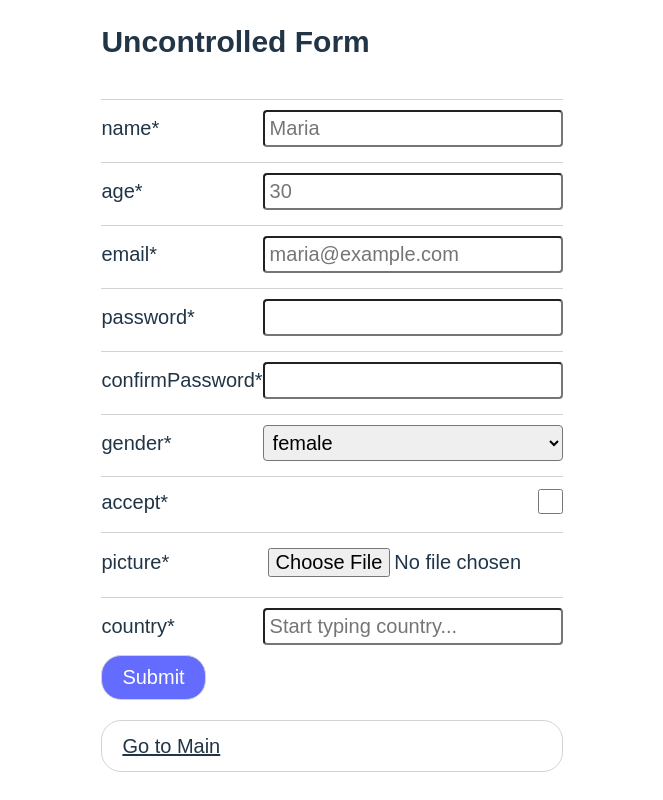
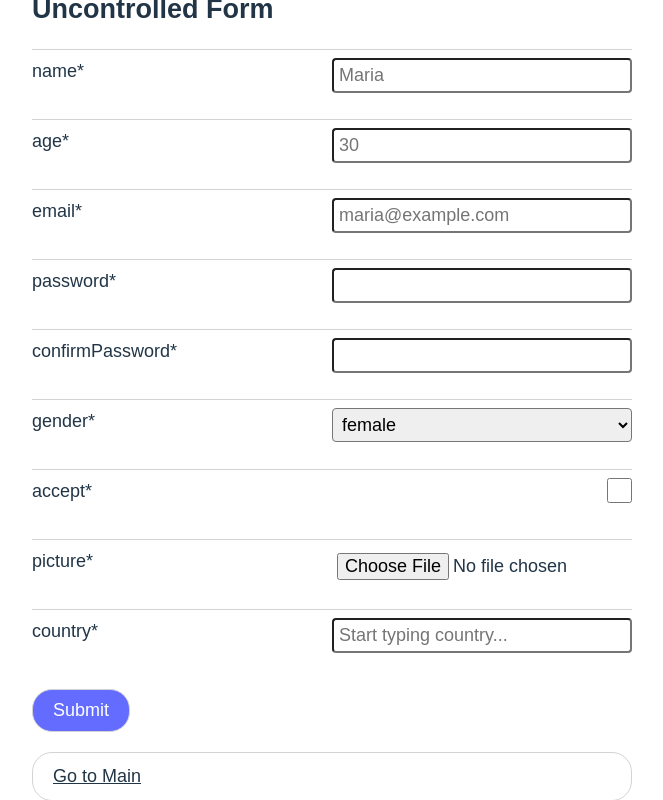
Before and after one commit to KseniaRI/rs-react-forms, a React (Vite) app: page /uncontrolled in a window 1280 px wide. Shown: the whole page, without its empty margins (308-971 px from the left). Built offline with nearby package versions, Linux system fonts and the light colour scheme.

Commit message:
feat: add useError to uncontrolled form

```diff
--- a/src/App.css
+++ b/src/App.css
@@ -9,11 +9,12 @@
 }
 html,
 body {
-  font-size: 20px;
+  font-size: 18px;
   min-height: 100vh;
   height: 100%;
   max-width: 100vw;
   overflow-x: hidden;
+  overflow-y: scroll;
   font-family: 'Montserrat', sans-serif;
 }
 #root {
--- a/src/components/controlled/ControlledField.tsx
+++ b/src/components/controlled/ControlledField.tsx
@@ -83,7 +83,7 @@ const ControlledField = ({
     }
     case 'autocomplete': {
       return (
-        <>
+        <div style={{ position: 'relative' }}>
           <Field
             label={label}
             required={validation?.required}
@@ -109,7 +109,7 @@ const ControlledField = ({
               handleCountryClick={handleCountryClick}
             />
           )}
-        </>
+        </div>
       );
     }
     default:
--- a/src/components/shared/countriesList/CountriesList.module.css
+++ b/src/components/shared/countriesList/CountriesList.module.css
@@ -1,11 +1,14 @@
 .countriesList {
-  border: 1px solid lightgray;
-  border-top: none;
-  border-bottom-right-radius: 4px;
-  border-bottom-left-radius: 4px;
+  position: absolute;
+  right: -300px;
+  top: 8px;
+  width: 300px;
+  max-height: fit-content;
+  border: 1px solid #646cff;
+  border-radius: 4px;
   padding: 5px 10px;
-  margin-left: auto;
-  width: 300px;
+  background-color: #fff;
+  z-index: 100;
 }
 .countriesListItem {
   cursor: pointer;
--- a/src/components/shared/field/Field.module.css
+++ b/src/components/shared/field/Field.module.css
@@ -1,10 +1,11 @@
 .field {
+  position: relative;
   display: flex;
   justify-content: space-between;
-  align-items: center;
-  margin-top: 15px;
+  align-items: flex-start;
   border-top: 1px solid lightgray;
-  padding-top: 10px;
+  padding-top: 8px;
+  height: 70px;
 }
 .field input,
 .field select {
@@ -17,5 +18,7 @@
   height: 25px;
 }
 .error {
+  position: absolute;
+  bottom: 0;
   color: red;
 }
--- a/src/components/shared/field/Field.tsx
+++ b/src/components/shared/field/Field.tsx
@@ -15,16 +15,14 @@ interface FieldProps {
 const Field = ({ children, label, htmlFor, required, error }: FieldProps) => {
   const id = htmlFor || getChildId(children);
   return (
-    <>
     <div className={styles.field}>
       <label htmlFor={id}>
         {label}
         {required && '*'}
       </label>
       {children}
+      {error && <small className={styles.error}>{error.message}</small>}
     </div>
-      {error && <small className={styles.error}>{error.message}</small>}
-    </>
   );
 };
 
--- a/src/components/shared/formPage/FormPage.module.css
+++ b/src/components/shared/formPage/FormPage.module.css
@@ -13,8 +13,8 @@
   color: #fff;
   transition: all 250ms linear;
 }
-.formPage input[type='submit']:hover,
-.formPage input[type='submit']:focus {
+.formPage input[type='submit']:not(:disabled):hover,
+.formPage input[type='submit']:not(:disabled):focus {
   border-color: #646cff;
   background-color: #fff;
   color: #646cff;
@@ -22,9 +22,13 @@
 .formPage input[type='submit']:disabled {
   background-color: lightgray;
 }
+
 .formPage a {
   text-decoration: underline;
   padding: 10px 20px;
   border: 1px solid lightgray;
   border-radius: 20px;
 }
+.formPage form {
+  width: 600px;
+}
--- a/src/components/uncontrolled/UncontrolledField.tsx
+++ b/src/components/uncontrolled/UncontrolledField.tsx
@@ -78,7 +78,7 @@ const UncontrolledField = ({
     }
     case 'autocomplete': {
       return (
-        <>
+        <div style={{ position: 'relative' }}>
           <Field
             label={label}
             required={validation?.required}
@@ -99,7 +99,7 @@ const UncontrolledField = ({
               handleCountryClick={handleCountryClick}
             />
           )}
-        </>
+        </div>
       );
     }
     default:
--- a/src/components/uncontrolled/UncontrolledForm.tsx
+++ b/src/components/uncontrolled/UncontrolledForm.tsx
@@ -1,4 +1,4 @@
-import { FormEvent, useRef, useState } from 'react';
+import { FormEvent, useRef } from 'react';
 import { useNavigate } from 'react-router';
 import { useDispatch } from 'react-redux';
 import * as yup from 'yup';
@@ -9,6 +9,7 @@ import { fieldsMap, fieldsNames } from '../shared/field/lib/fieldsMap';
 import { fileToBase64 } from '../shared/field/lib/fileToBase64';
 import FormPage from '../shared/formPage/FormPage';
 import UncontrolledField from './UncontrolledField';
+import { useErrors } from './hooks/useErrors';
 
 const UncontrolledForm = () => {
   const dispatch = useDispatch();
@@ -18,11 +19,7 @@ const UncontrolledForm = () => {
     Record<string, HTMLInputElement | HTMLSelectElement | null>
   >({});
 
-  const validationErrors: Record<string, { message: string }> = {};
-
-  const [localErrors, setLocalErrors] = useState<
-    Record<string, { message: string }>
-  >({});
+  const { localErrors, setLocalErrors } = useErrors(formRefs);
 
   const onSubmit = async (e: FormEvent<HTMLFormElement>) => {
     e.preventDefault();
@@ -37,6 +34,7 @@ const UncontrolledForm = () => {
         return [key, ref?.value || ''];
       })
     );
+
     const base64Picture = await fileToBase64(data.picture[0]);
 
     validationSchema
@@ -49,6 +47,7 @@ const UncontrolledForm = () => {
         navigate('/?newData=uncontrolled', { replace: true });
       })
       .catch(err => {
+        const validationErrors: Record<string, { message: string }> = {};
         err.inner.forEach((error: yup.ValidationError) => {
           if (error.path) {
             validationErrors[error.path] = {
@@ -76,10 +75,7 @@ const UncontrolledForm = () => {
             />
           );
         })}
-        <input
-          type="submit"
-          // disabled={Object.keys(localErrors).length > 0}
-        />
+        <input type="submit" disabled={Object.keys(localErrors).length > 0} />
       </form>
     </FormPage>
   );
--- /dev/null
+++ b/src/components/uncontrolled/hooks/useErrors.ts
@@ -0,0 +1,33 @@
+import { RefObject, useEffect, useState } from 'react';
+
+export const useErrors = (
+  formRefs: RefObject<
+    Record<string, HTMLInputElement | HTMLSelectElement | null>
+  >
+) => {
+  const [localErrors, setLocalErrors] = useState<
+    Record<string, { message: string }>
+  >({});
+
+  useEffect(() => {
+    Object.entries(formRefs.current).forEach(([name, ref]) => {
+      if (!ref) return;
+
+      const handleInput = () => {
+        setLocalErrors(prev =>
+          Object.fromEntries(
+            Object.entries(prev).filter(([key]) => key !== name)
+          )
+        );
+      };
+
+      ref.addEventListener('input', handleInput);
+      return () => ref.removeEventListener('input', handleInput);
+    });
+  }, [formRefs]);
+
+  return {
+    localErrors,
+    setLocalErrors,
+  };
+};
```
Lines whose indentation alone changed are shown as unchanged.
